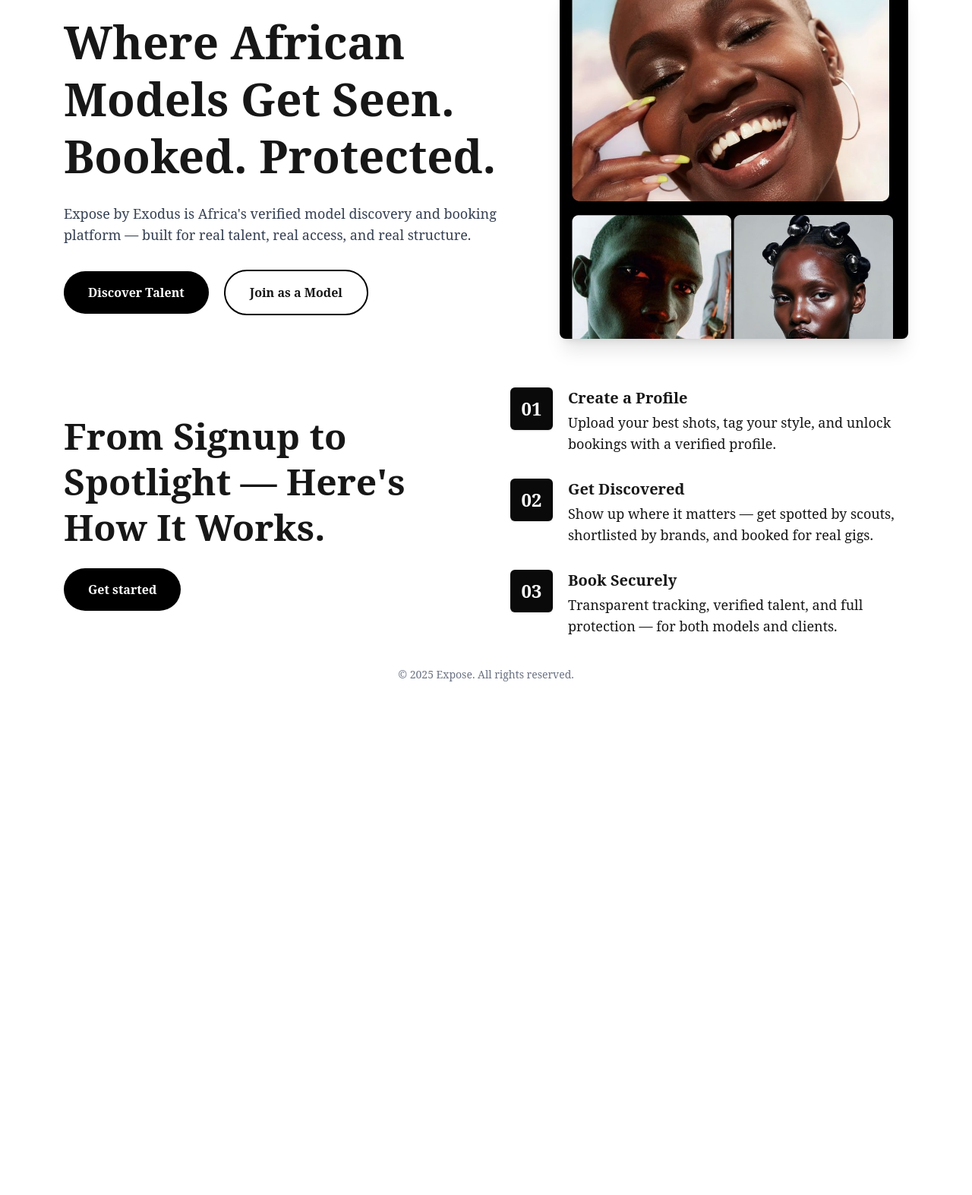
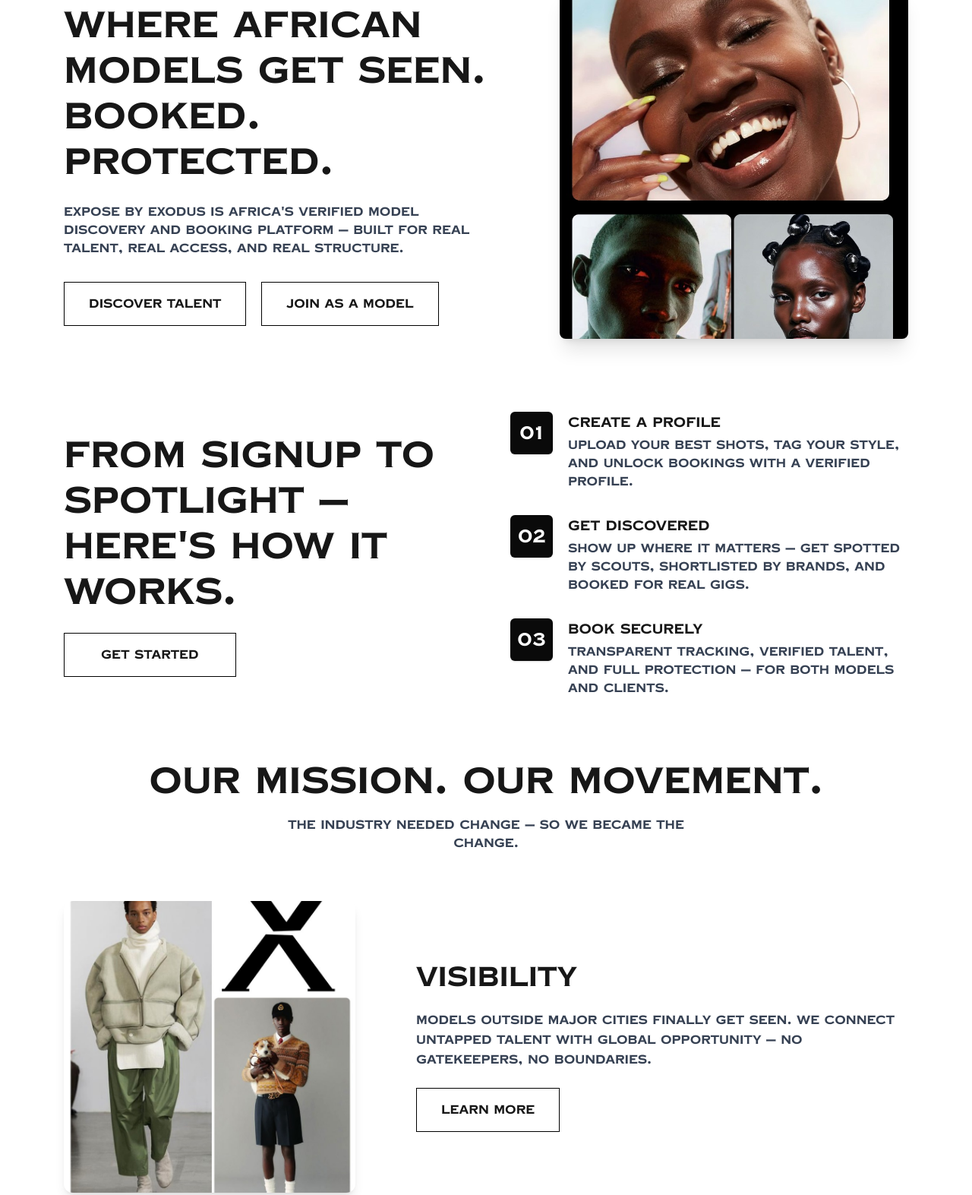
Before and after one commit to OGHENEMINE/expose, a website: page index.html in a window 1280 px wide. Shown: the part 120-1693 px from the top of the page at 76% size. Before the commit the page ends 1058 px from the top, so only its background shows below. Drawn offline with Linux system fonts and the light colour scheme.

Commit message:
added our vision section and updated the code base

```diff
--- a/index.html
+++ b/index.html
@@ -11,7 +11,7 @@
     <link rel="stylesheet" href="output.css" />
     <title>Exodus</title>
   </head>
-  <body class="font-primary bg-white text-neutral-900">
+  <body class="uppercase font-primary bg-white text-neutral-900">
     <!-- Page Container -->
     <div
       class="w-full max-w-6xl mx-auto px-5 min-h-screen grid grid-rows-[auto_1fr_auto]"
@@ -41,29 +41,27 @@
           <!-- Text Block -->
           <div class="lg:w-2/3">
             <h1
-              class="text-4xl md:text-5xl lg:text-6xl font-bold leading-tight mb-6"
+              class="text-4xl md:text-5xl font-bold leading-tight mb-6"
             >
               Where African Models Get Seen. Booked. Protected.
             </h1>
-            <p class="text-lg text-gray-700 mb-8 max-w-xl">
+            <p class="text-gray-700 mb-8 max-w-xl">
               Expose by Exodus is Africa's verified model discovery and booking
               platform — built for real talent, real access, and real structure.
             </p>
             <div
               class="flex flex-col sm:flex-row items-center gap-4 sm:gap-x-5 mt-6"
             >
-              <a
-                href="#"
-                class="inline-block w-full sm:w-auto text-center px-8 py-4 bg-black text-white rounded-full text-base font-semibold hover:bg-gray-800 focus:outline-none focus:ring-2 focus:ring-offset-2 focus:ring-black transition"
+              <button
+                class="uppercase inline-block w-full sm:w-auto text-center px-8 py-4 border border-black text-base font-medium hover:bg-black hover:text-white focus:outline-none focus:ring-2 focus:ring-offset-2 focus:ring-black transition"
               >
                 Discover Talent
-              </a>
-              <a
-                href="#"
-                class="inline-block w-full sm:w-auto text-center px-8 py-4 border-2 font-semibold border-black rounded-full text-base hover:text-white hover:bg-gray-800 focus:outline-none focus:ring-2 focus:ring-offset-2 focus:ring-black transition"
+              </button>
+              <button
+                class="uppercase inline-block w-full sm:w-auto text-center px-8 py-4 border font-medium border-black text-base focus:outline-none focus:ring-2 focus:ring-offset-2 focus:ring-black transition"
               >
                 Join as a Model
-              </a>
+              </button>
             </div>
           </div>
 
@@ -79,19 +77,19 @@
       </header>
 
       <!-- Main -->
-      <main class="mt-16">
+      <main class="mt-24 space-y-20">
         <section
           class="grid grid-cols-1 md:grid-cols-2 gap-12 md:gap-16 items-center"
         >
           <!-- Left Column: Text and CTA -->
           <div class="space-y-6">
             <h2
-              class="text-4xl md:text-5xl font-bold leading-tight md:leading-[60px]"
+              class="text-4xl md:text-5xl font-bold leading-tight"
             >
               From Signup to Spotlight — Here's How It Works.
             </h2>
             <button
-              class="inline-block w-full sm:w-auto text-center px-8 py-4 bg-black text-white rounded-full text-base font-semibold hover:bg-gray-800 focus:outline-none focus:ring-2 focus:ring-offset-2 focus:ring-black transition"
+              class="uppercase inline-block cursor-pointer w-full sm:w-auto text-center px-12 py-4 border border-black hover:bg-black hover:text-white text-base font-medium focus:outline-none focus:ring-2 focus:ring-offset-2 focus:ring-black transition"
             >
               Get started
             </button>
@@ -106,9 +104,9 @@
               >
                 01
               </span>
-              <div class="text-lg space-y-1">
-                <p class="font-bold text-xl">Create a Profile</p>
-                <p>
+              <div class="space-y-1">
+                <p class="font-bold text-lg">Create a Profile</p>
+                <p class="text-gray-700">
                   Upload your best shots, tag your style, and unlock bookings
                   with a verified profile.
                 </p>
@@ -121,9 +119,9 @@
               >
                 02
               </span>
-              <div class="text-lg space-y-1">
-                <p class="font-bold text-xl">Get Discovered</p>
-                <p>
+              <div class="space-y-1">
+                <p class="font-bold text-lg">Get Discovered</p>
+                <p class="text-gray-700">
                   Show up where it matters — get spotted by scouts, shortlisted
                   by brands, and booked for real gigs.
                 </p>
@@ -137,9 +135,9 @@
               >
                 03
               </span>
-              <div class="text-lg space-y-1">
-                <p class="font-bold text-xl">Book Securely</p>
-                <p>
+              <div class="space-y-1">
+                <p class="font-bold text-lg">Book Securely</p>
+                <p class="text-gray-700">
                   Transparent tracking, verified talent, and full protection —
                   for both models and clients.
                 </p>
@@ -147,11 +145,113 @@
             </div>
           </div>
         </section>
+
+        <section class="bg-white">
+          <!-- Section Header -->
+          <div class="text-center mb-16 px-4">
+            <h2
+              class="text-4xl md:text-5xl font-bold leading-tight md:leading-[60px] mb-4"
+            >
+              Our Mission. Our Movement.
+            </h2>
+            <p class="text-gray-700 max-w-xl mx-auto">
+              The industry needed change — so we became the change.
+            </p>
+          </div>
+
+          <!-- Why Us: visibility -->
+          <div class="flex flex-col md:flex-row items-center gap-10 md:gap-20">
+            <!-- Image Block -->
+            <div
+              class="relative aspect-square w-full md:max-w-sm mx-auto rounded-xl overflow-hidden shadow-lg"
+            >
+              <img
+                src="/images/visibility.jpg"
+                alt="A collage of runway models and brand logos"
+                class="w-full h-full object-cover"
+              />
+            </div>
+
+            <!-- Text Block -->
+            <div class="space-y-6">
+              <h3 class="text-4xl font-bold capitalize">Visibility</h3>
+              <p class="text-gray-700 leading-relaxed">
+                Models outside major cities finally get seen. We connect
+                untapped talent with global opportunity — no gatekeepers, no
+                boundaries.
+              </p>
+              <button
+                class="uppercase inline-block w-full sm:w-auto text-center px-8 py-4 border font-medium border-black hover:bg-black hover:text-white text-base focus:outline-none focus:ring-2 focus:ring-offset-2 focus:ring-black transition"
+              >
+                Learn More
+              </button>
+            </div>
+          </div>
+
+          <!-- Why Us: access -->
+          <div
+            class="my-20 flex flex-col md:flex-row-reverse items-center gap-10 md:gap-20"
+          >
+            <!-- Image Block -->
+            <div
+              class="relative aspect-square w-full max-w-sm mx-auto rounded-xl overflow-hidden shadow-lg"
+            >
+              <img
+                src="/images/access.jpg"
+                alt="A collage of runway models and brand logos"
+                class="w-full h-full object-cover"
+              />
+            </div>
+
+            <!-- Text Block -->
+            <div class="space-y-6">
+              <h3 class="text-4xl font-bold capitalize">Access</h3>
+              <p class="text-gray-700 leading-relaxed">
+                Brands connect directly, no shady middlemen in the way. Clear
+                talks, quick deals — because business should be this simple.
+              </p>
+              <button
+                class="uppercase inline-block w-full sm:w-auto text-center px-8 py-4 border font-medium border-black hover:bg-black hover:text-white text-base focus:outline-none focus:ring-2 focus:ring-offset-2 focus:ring-black transition"
+              >
+                Learn More
+              </button>
+            </div>
+          </div>
+
+          <!-- Why Us: protection -->
+          <div class="flex flex-col md:flex-row items-center gap-10 md:gap-20">
+            <!-- Image Block -->
+            <div
+              class="relative aspect-square w-full max-w-sm mx-auto rounded-xl overflow-hidden shadow-lg"
+            >
+              <img
+                src="/images/protection.jpg"
+                alt="A model posing for a photoshoot"
+                class="w-full h-full object-cover object-top"
+              />
+            </div>
+
+            <!-- Text Block -->
+            <div class="space-y-6">
+              <h3 class="text-4xl font-bold capitalize">Protection</h3>
+              <p class="text-gray-700 leading-relaxed">
+                Verified profiles mean real talent, no guesswork. Transparent
+                bookings keep everything upfront — no surprises. Total oversight
+                lets you stay in control, every step of the way.
+              </p>
+              <button
+                class="uppercase inline-block w-full sm:w-auto text-center px-8 py-4 border font-medium border-black hover:bg-black hover:text-white text-base focus:outline-none focus:ring-2 focus:ring-offset-2 focus:ring-black transition"
+              >
+                Learn More
+              </button>
+            </div>
+          </div>
+        </section>
       </main>
 
       <!-- Footer -->
       <footer class="py-10 text-sm text-gray-500 text-center">
-        &copy; 2025 Expose. All rights reserved.
+        Expos&eacute; by Exodus &copy; 2025. Built in Africa. For the world.
       </footer>
     </div>
   </body>
--- a/input.css
+++ b/input.css
@@ -2,22 +2,10 @@
 
 @font-face {
   font-family: "Copperplate";
-  src: url("/copperplate-cc.bold.ttf") format("ttf");
+  src: url("/copperplate-cc.bold.ttf") format("truetype");
+  font-weight: bold;
 }
 
 @theme {
   --font-primary: "Copperplate", "serif";
 }
-
-@keyframes marquee {
-  0% {
-    transform: translateX(100%);
-  }
-  100% {
-    transform: translateX(-100%);
-  }
-}
-.animate-marquee {
-  display: inline-block;
-  animation: marquee 40s linear infinite;
-}
```
Also changed, not shown: images/IMG-20250527-WA0047.jpg (deleted), images/access.jpg (renamed from images/IMG-20250527-WA0052.jpg), images/brand.jpg (added), images/logo.jpg, images/protection.jpg (renamed from images/hero-image-1.jpg), images/visibility.jpg (renamed from images/IMG-20250527-WA0053.jpg), output.css.
